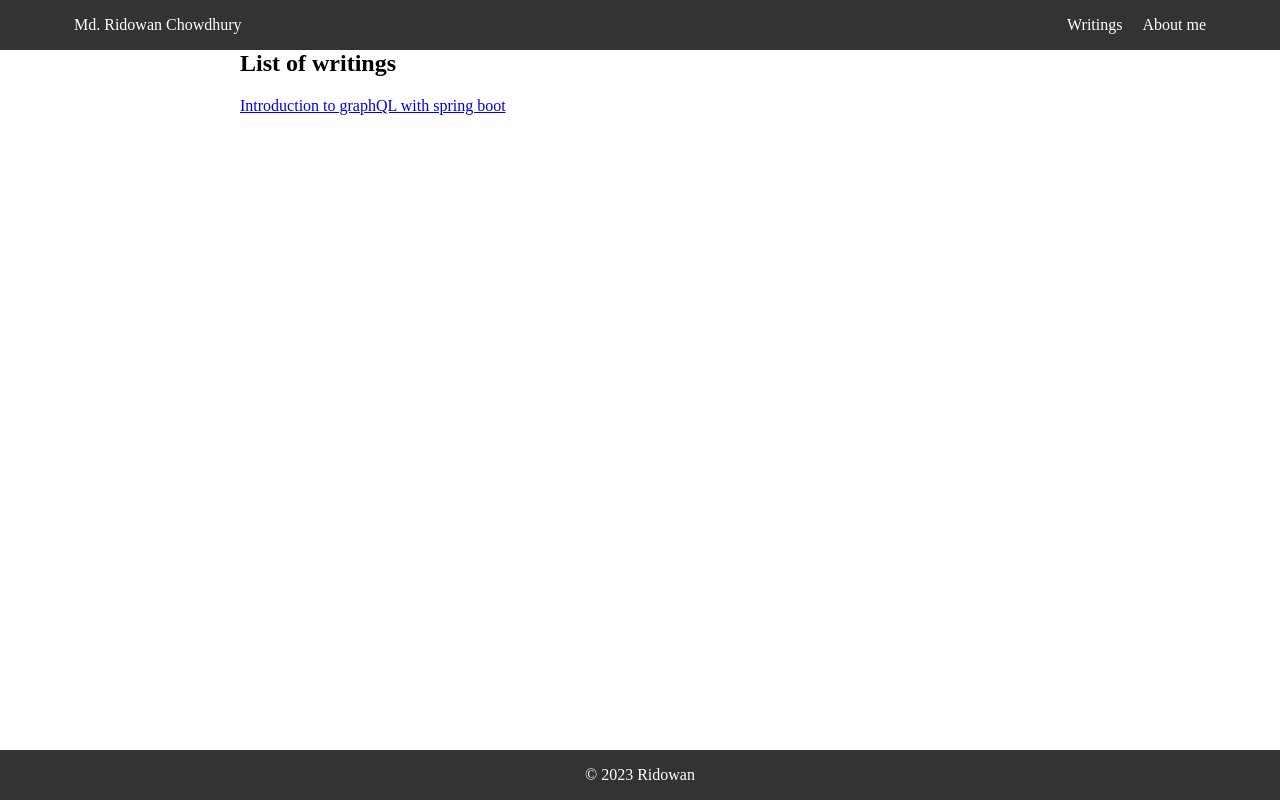
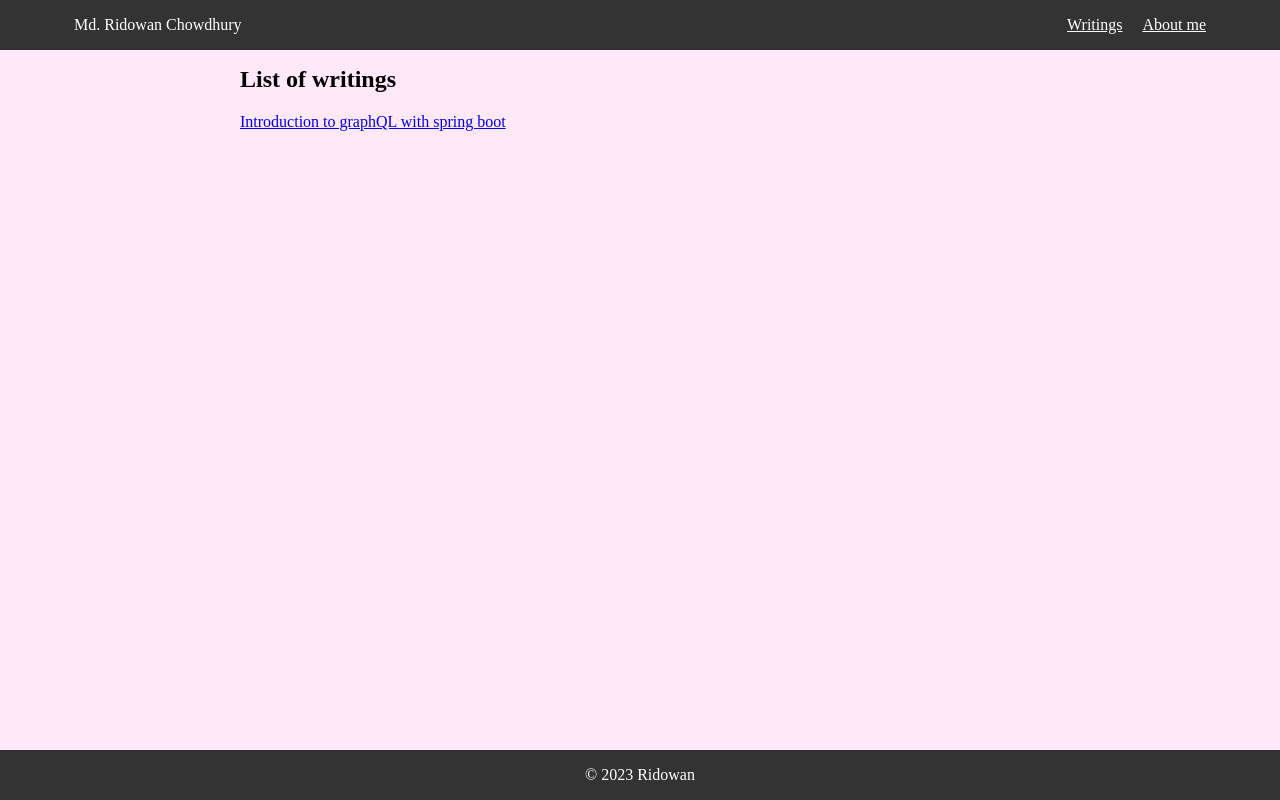
Before and after one commit to RidowanChowdhury/RidowanChowdhury, a plain HTML site: page blog-lists.html in a window 1280 px wide. Drawn offline with Linux system fonts and the light colour scheme.

Commit message:
formatted css and updated background

```diff
--- a/styles.css
+++ b/styles.css
@@ -1,5 +1,9 @@
 /* Reset default margin and padding */
-body, h1, h2, h3, p{
+body,
+h1,
+h2,
+h3,
+p {
   margin: 0;
   padding: 0;
 }
@@ -13,7 +17,7 @@ body, h1, h2, h3, p{
 }
 /* Basic styling for header */
 .hero {
-    background-image: url('bg-image1.jpg'); /* Replace with your background image */
+  background-image: url("bg-image1.jpg"); /* Replace with your background image */
   background-size: cover;
   background-position: center;
   color: whitesmoke;
@@ -42,7 +46,6 @@ nav ul {
 nav ul li {
   display: inline;
   text-align: center;
-
 }
 
 nav ul li a {
@@ -54,12 +57,11 @@ text-align: center;
 
 /* Styling for sections */
 .section {
-    background-color: #FFE8F8;
+  background-color: #ffe8f8;
   padding: 1rem 0;
   margin: 0 0px;
   padding-left: 10px;
   padding-right: 10px;
-
 }
 
 .section-content {
--- a/wr-styles.css
+++ b/wr-styles.css
@@ -1,8 +1,11 @@
-
- body, h1, h2, h3, p{
+body,
+h1,
+h2,
+h3,
+p {
   margin: 0;
   padding: 0;
- }       /* Container for the navigation menu */
+} /* Container for the navigation menu */
 .nav-container {
   display: flex;
   justify-content: space-between;
@@ -27,8 +30,14 @@
 /* Style for individual navigation items */
 .nav-item {
   margin: 0 10px; /* Adjust the margin for spacing between items */
-            text-decoration: none;
   color: #fff; /* Text color for navigation items */
+}
+.section {
+  background-color: #ffe8f8;
+  padding: 1rem 0;
+  margin: 0 0px;
+  padding-left: 10px;
+  padding-right: 10px;
 }
 .section-content {
   max-width: 800px;
@@ -46,6 +55,8 @@
 .wrapper {
   min-height: 100vh; /* Set minimum height to full viewport height */
   display: flex;
+  background-color: #ffe8f8;
+
   flex-direction: column;
 }
 
```
Lines whose indentation alone changed are shown as unchanged.
